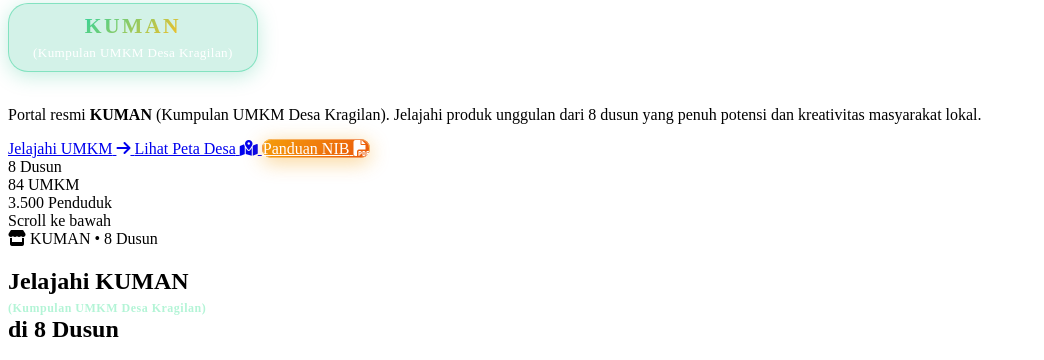
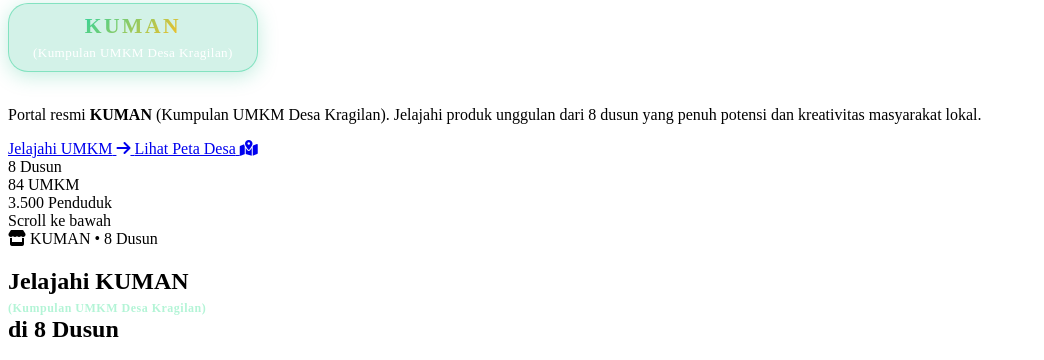
Before and after one commit to royan4321/webdesa, a website with bundled scripts: page index.html in a window 1280 px wide. Shown: the part 1024-1384 px from the top of the page, without its empty margins (0-1044 px from the left). Built offline with nearby package versions, Linux system fonts and the light colour scheme.

Commit message:
fix: Remove Panduan NIB button - PDF file was deleted in cleanup

```diff
--- a/index.html
+++ b/index.html
@@ -109,12 +109,6 @@
                     <a href="#peta" class="btn btn-outline">
                         <span>Lihat Peta Desa</span>
                         <i class="fas fa-map-marked-alt"></i>
-                    </a>
-                    <a href="assets/Panduan_NIB.pdf" class="btn btn-accent"
-                        download="Panduan_Pendaftaran_NIB_Desa_Kragilan.pdf" target="_blank"
-                        style="background: linear-gradient(135deg, #f59e0b, #ea580c) !important; background-color: #f59e0b !important; color: #ffffff !important; box-shadow: 0 4px 20px rgba(245, 158, 11, 0.45) !important; border: 1px solid rgba(255, 255, 255, 0.35) !important; border-radius: 50px !important;">
-                        <span>Panduan NIB</span>
-                        <i class="fas fa-file-pdf"></i>
                     </a>
                 </div>
                 <div class="hero-stats reveal-up" style="--delay: 0.9s">
```
